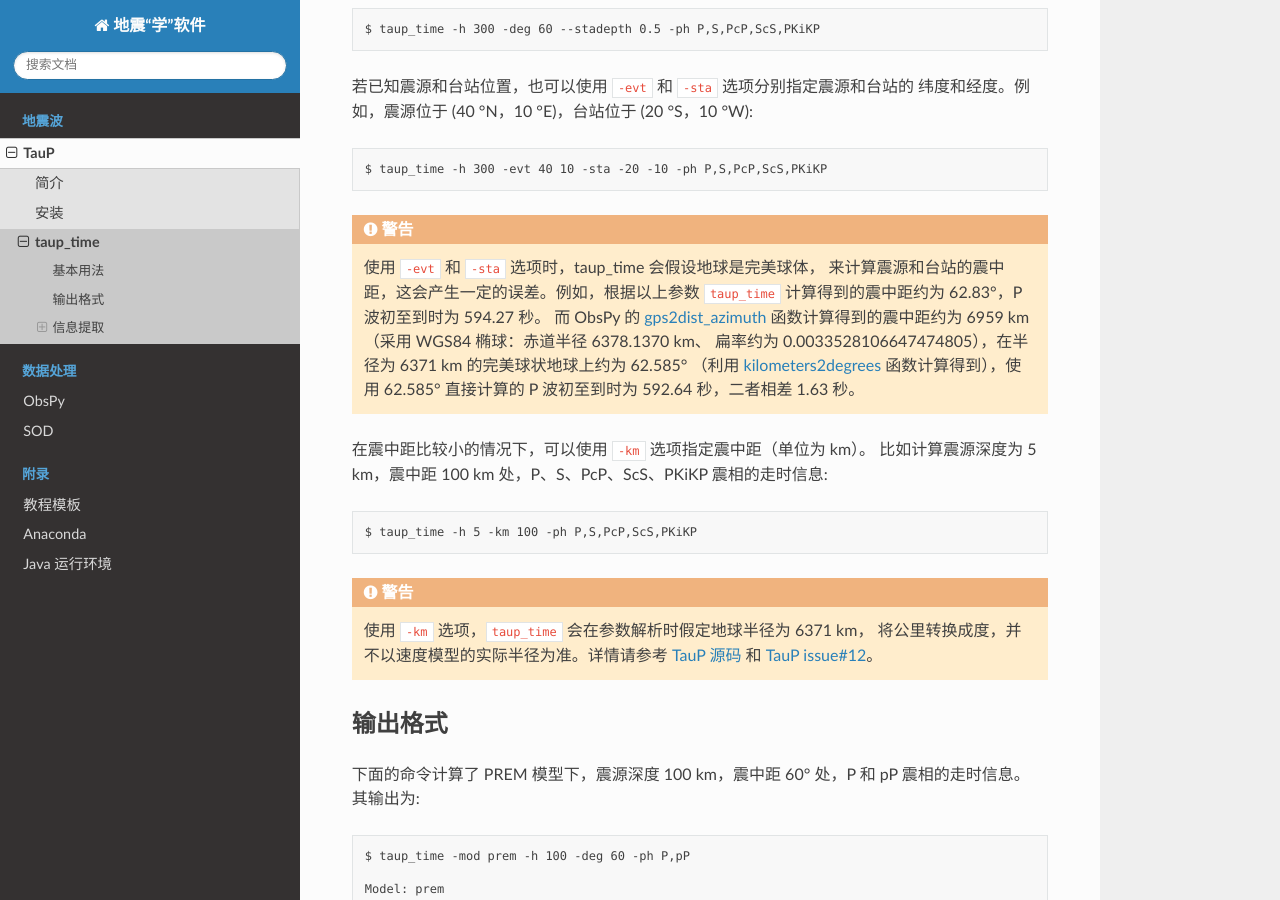
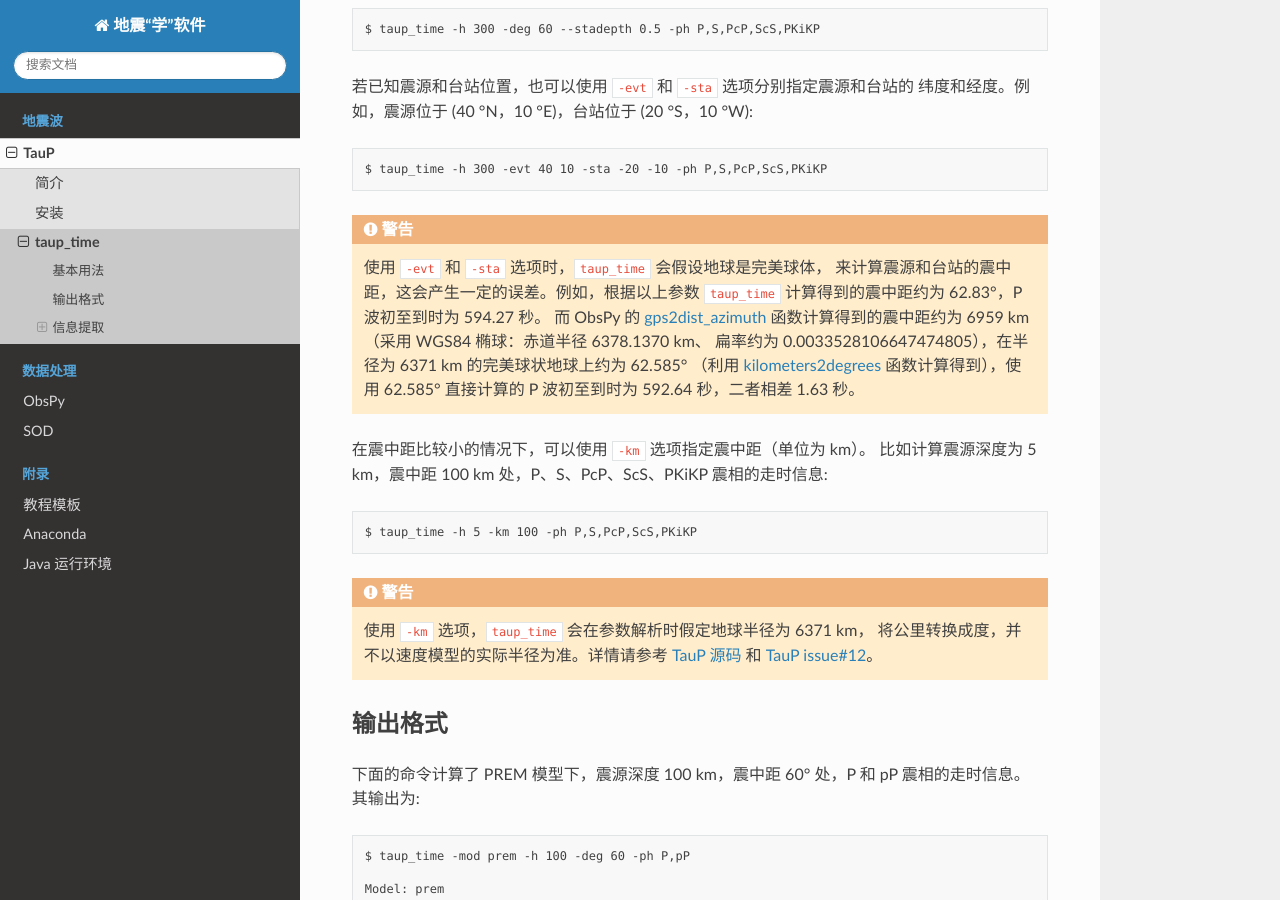
Before and after one commit to seismo-learn/software, a Sphinx documentation site: the page built from source/taup/taup_time.rst, in a window 1280 px wide and 900 px high, scrolled down 704 px. Built offline with Sphinx 7.4.7 and the Read the Docs theme 2.0.0, drawn with Linux system fonts in a browser that asks for light colours.

```diff
--- a/source/taup/taup_time.rst
+++ b/source/taup/taup_time.rst
@@ -33,7 +33,7 @@ TauP 默认台站位于地表，可使用 ``--stadepth`` 选项设置台站深
 
 .. warning::
 
-   使用 ``-evt`` 和 ``-sta`` 选项时，taup_time 会假设地球是完美球体，
+   使用 ``-evt`` 和 ``-sta`` 选项时，``taup_time`` 会假设地球是完美球体，
    来计算震源和台站的震中距，这会产生一定的误差。例如，根据以上参数
    ``taup_time`` 计算得到的震中距约为 62.83°，P 波初至到时为 594.27 秒。
    而 ObsPy 的
```
